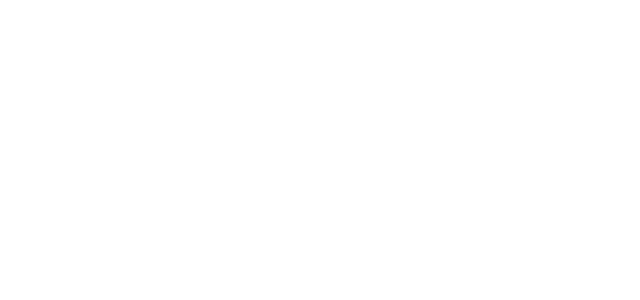
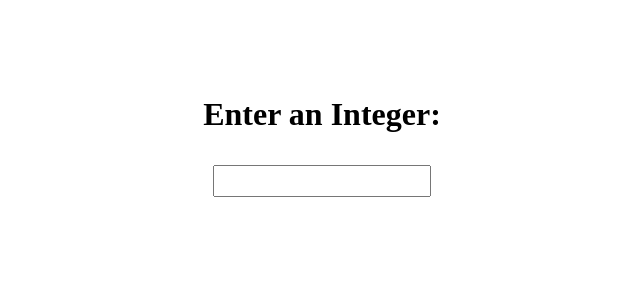
Before and after one commit to melanie-charbonne/integer-to-roman-numeral, a Next.js app: page / in a window 1280 px wide. Shown: the top 300 px of the page, without its empty margins (318-958 px from the left). Built offline with nearby package versions, Linux system fonts and the light colour scheme.

Commit message:
feat: add IntegerInput component |  test: add index. and IntegerInput tests

```diff
--- /dev/null
+++ b/src/components/IntegerInput.jsx
@@ -0,0 +1,17 @@
+const IntegerInput = ({value, handleChange}) => {
+    return (
+        <>
+            <h1>Enter an Integer:</h1>
+            <form>
+                <input
+                    data-testid='integer-input'
+                    type='number'
+                    value={value}
+                    onChange={(e) => handleChange(e)}
+                />
+            </form>
+        </>
+    )
+}
+
+export default IntegerInput
--- a/src/pages/index.js
+++ b/src/pages/index.js
@@ -1,11 +1,29 @@
+import { useState } from 'react'
 import Head from 'next/head'
-import Image from 'next/image'
 import { Inter } from '@next/font/google'
 import styles from '@/styles/Home.module.css'
+import IntegerInput from '@/components/IntegerInput'
 
 const inter = Inter({ subsets: ['latin'] })
 
 export default function Home() {
+    const minIntegerNumber = 1
+    const maxIntegerNumber = 1000
+
+    const [value, setValue] = useState('')
+
+    const handleChange = (e) => {
+        let value = e.target.value
+        if (!isNaN(value)) {
+            value = parseInt(value)
+            if (value > maxIntegerNumber) value = maxIntegerNumber
+            if (value < minIntegerNumber) value = minIntegerNumber
+            setValue(Number(value))
+        } else {
+            setValue('')
+        }
+
+    }
     return (
         <>
             <Head>
@@ -21,7 +39,7 @@
                 <link rel='icon' href='/favicon.ico' />
             </Head>
             <main className={styles.main}>
-
+                <IntegerInput value={value} handleChange={handleChange} />
             </main>
         </>
     )
```
Also changed, not shown: 2 other files (tests, documents, lock files or other folders).
